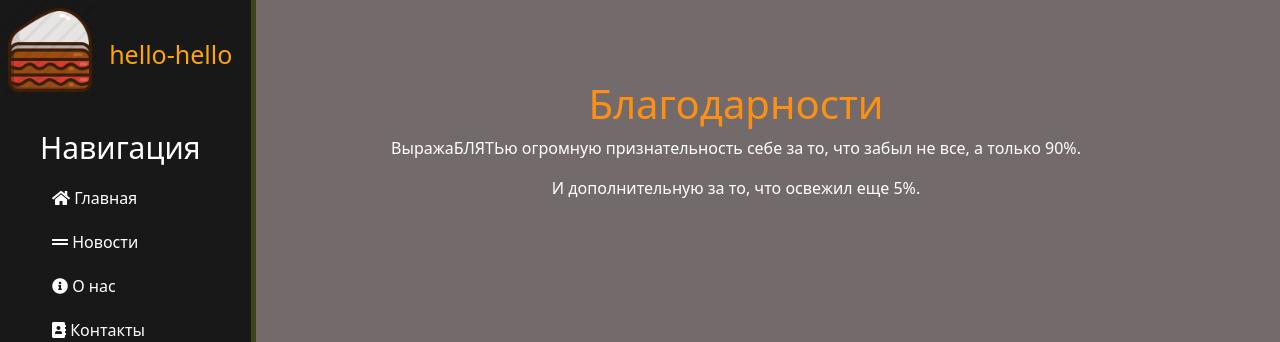
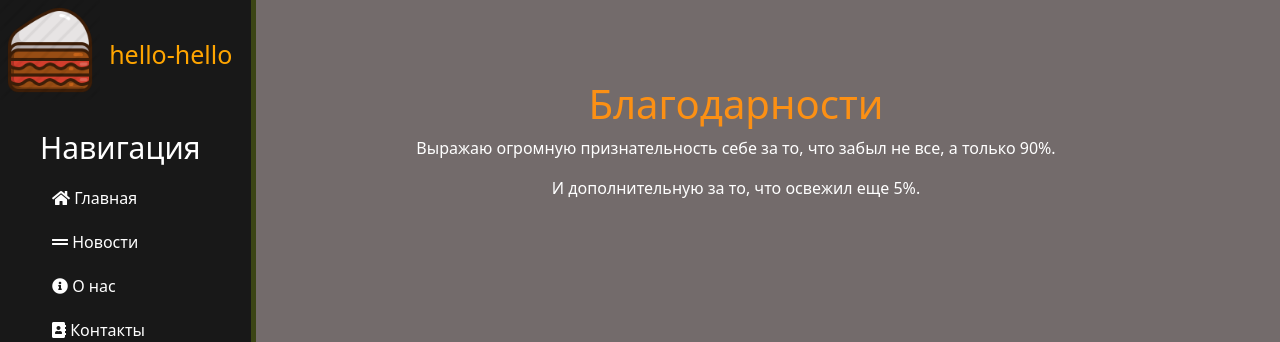
Before and after one commit to PaulMajers/DjangoSite, a Django app: page /gratitude in a window 1280 px wide. Shown: the top 342 px of the page. Run offline with Django 3.2, Linux system fonts and the light colour scheme; some libraries are stand-ins or nearby versions.

Commit message:
правки по тексту

```diff
--- a/djangoproject/main/templates/main/gratitude.html
+++ b/djangoproject/main/templates/main/gratitude.html
@@ -6,7 +6,7 @@
 
 <div class="person">
     <h1>Благодарности</h1>
-    <p>ВыражаБЛЯТЬю огромную признательность себе за то, что забыл не все, а только 90%.</p>
+    <p>Выражаю огромную признательность себе за то, что забыл не все, а только 90%.</p>
     <p>И дополнительную за то, что освежил еще 5%.</p>
 </div>
 
```
